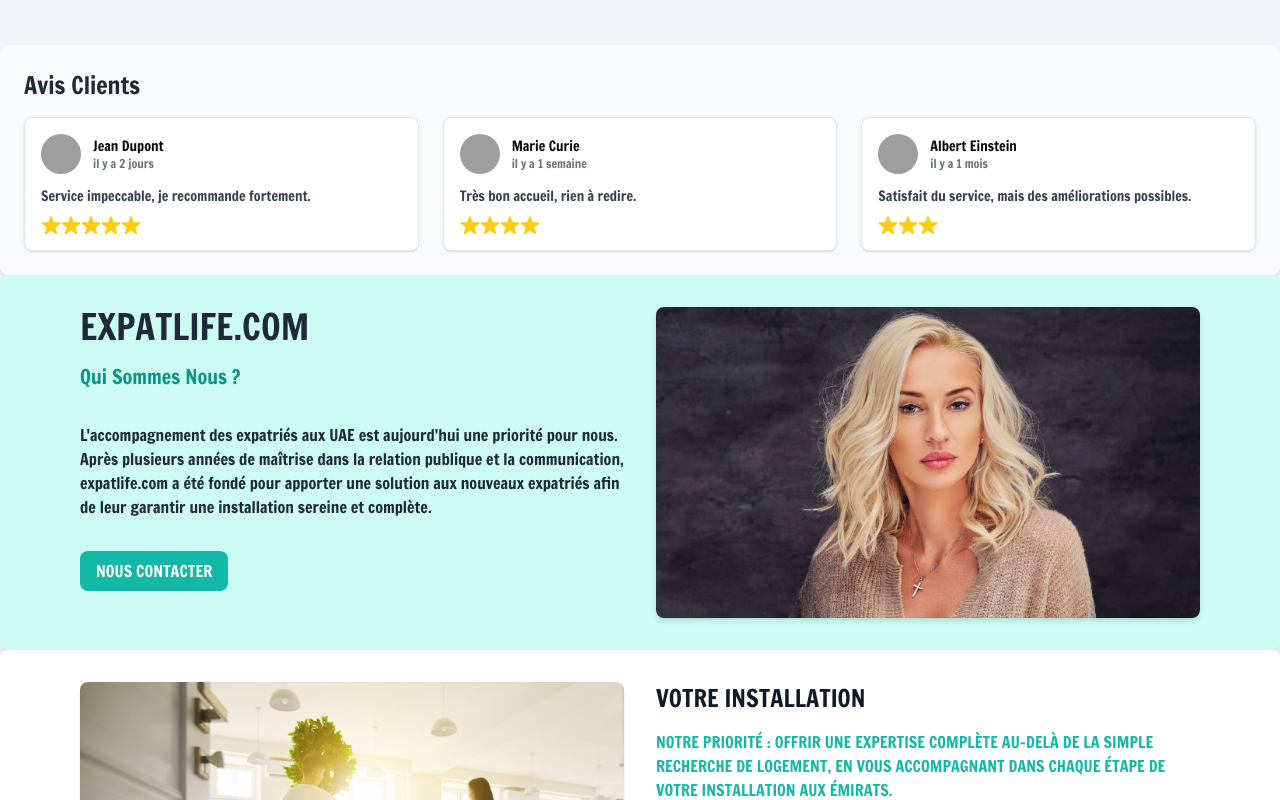
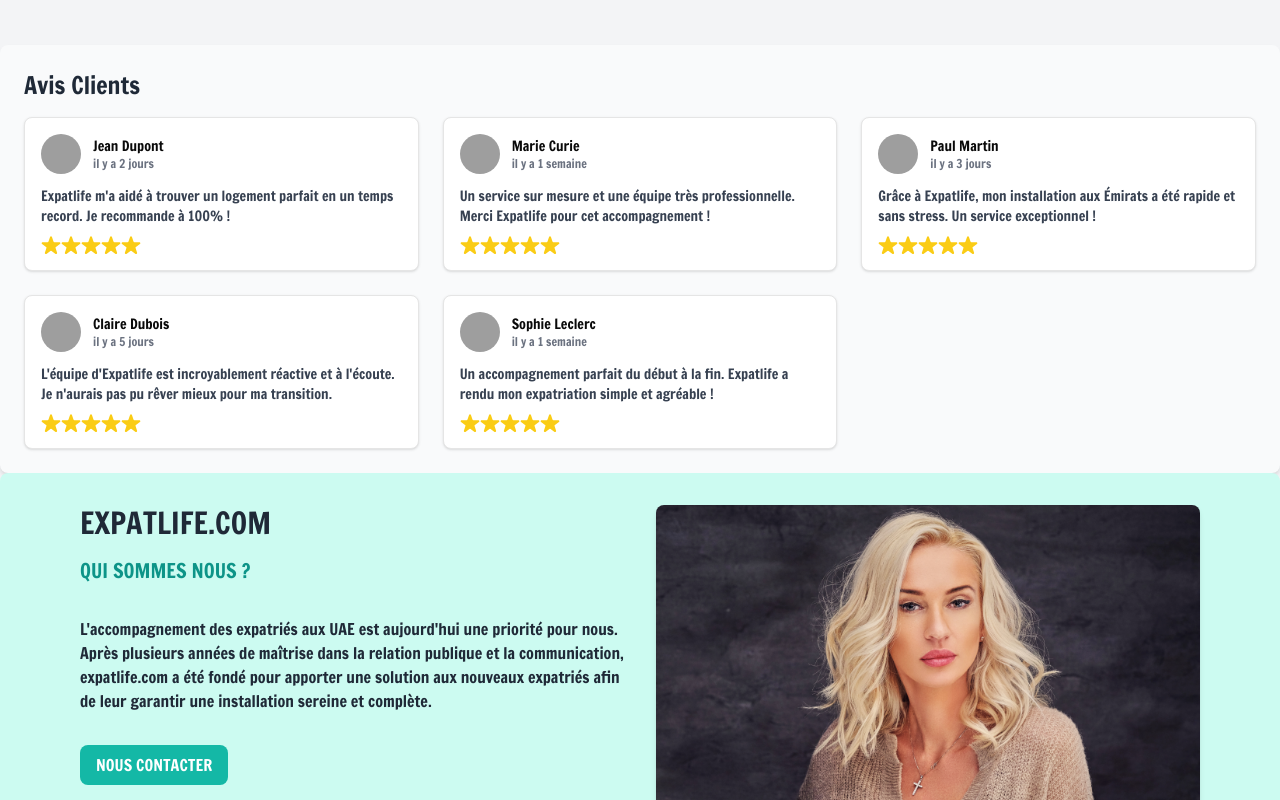
Before and after one commit to tiray972/ExpatLife, a Next.js app: page / in a window 1280 px wide. Shown: the part 1340-2140 px from the top of the page. Built offline with nearby package versions, Linux system fonts and the light colour scheme; no server answers; grey boxes are pictures that could not be loaded.

Commit message:
update blog

```diff
--- a/package.json
+++ b/package.json
@@ -39,6 +39,7 @@
     "react": "19.0.0-rc-66855b96-20241106",
     "react-dom": "19.0.0-rc-66855b96-20241106",
     "react-map-gl": "^7.1.7",
+    "react-scroll": "^1.9.0",
     "shadcn": "^1.0.0",
     "stripe": "^17.4.0",
     "tailwind-merge": "^2.5.4",
--- /dev/null
+++ b/src/app/blog/[slug]/page.js
@@ -0,0 +1,87 @@
+import { notFound } from "next/navigation";
+import { Metadata } from "next";
+import Image from "next/image";
+
+// Simuler une API pour obtenir un article
+async function fetchArticle(slug) {
+  const articles = {
+    "installer-aux-emirats": {
+      title: "Comment s'installer aux Émirats en toute sérénité",
+      content: "<p>Voici tout ce que vous devez savoir pour réussir votre expatriation...</p>",
+      featuredImage: "/images/blog1.jpg",
+      author: "Expatlife Team",
+      publishedDate: "2024-11-01",
+    },
+    "trouver-logement-rapide": {
+      title: "Les meilleures astuces pour trouver un logement rapide",
+      content: "<p>Voici nos conseils pour trouver un logement adapté à vos besoins...</p>",
+      featuredImage: "/images/blog2.jpg",
+      author: "Expatlife Team",
+      publishedDate: "2024-10-25",
+    },
+  };
+
+  return articles[slug] || null;
+}
+
+// Génération des métadonnées pour SEO
+export async function generateMetadata({ params }) {
+  const article = await fetchArticle(params.slug);
+
+  if (!article) {
+    return {
+      title: "Article non trouvé - Expatlife",
+      description: "L'article que vous cherchez n'existe pas ou a été supprimé.",
+    };
+  }
+
+  return {
+    title: `${article.title} - Blog Expatlife`,
+    description: article.content.replace(/<[^>]+>/g, "").substring(0, 160),
+    openGraph: {
+      title: article.title,
+      description: article.content.replace(/<[^>]+>/g, "").substring(0, 160),
+      images: [
+        {
+          url: article.featuredImage,
+          alt: article.title,
+        },
+      ],
+      type: "article",
+    },
+  };
+}
+
+// Composant principal de la page
+export default async function ArticlePage({ params }) {
+  const article = await fetchArticle(params.slug);
+
+  if (!article) {
+    notFound(); // Affiche une page 404 par défaut de Next.js si l'article n'existe pas
+  }
+
+  return (
+    <div>
+      <header className="bg-teal-500 text-white py-10 text-center">
+        <h1 className="text-4xl font-bold">{article.title}</h1>
+        <p className="text-sm mt-2">
+          Par {article.author} - {new Date(article.publishedDate).toLocaleDateString("fr-FR")}
+        </p>
+      </header>
+
+      <main className="px-6 md:px-20 py-10">
+        <div className="mb-10">
+          <Image
+            src={article.featuredImage}
+            alt={article.title}
+            width={1200}
+            height={675}
+            className="w-full rounded-lg shadow-md"
+            priority
+          />
+        </div>
+        <article className="prose max-w-none" dangerouslySetInnerHTML={{ __html: article.content }} />
+      </main>
+    </div>
+  );
+}
--- /dev/null
+++ b/src/app/blog/page.js
@@ -0,0 +1,66 @@
+import Head from "next/head";
+import Link from "next/link";
+import Image from "next/image";
+
+// Simuler un fetch des articles (connecter à une API dans un vrai projet)
+const articles = [
+  {
+    id: 1,
+    title: "Comment s'installer aux Émirats en toute sérénité",
+    slug: "installer-aux-emirats",
+    summary: "Découvrez les étapes essentielles pour une installation réussie aux Émirats Arabes Unis.",
+    featuredImage: "/images/blog1.jpg",
+    author: "Expatlife Team",
+    publishedDate: "2024-11-01",
+  },
+  {
+    id: 2,
+    title: "Les meilleures astuces pour trouver un logement rapide",
+    slug: "trouver-logement-rapide",
+    summary: "Voici nos conseils pour dénicher un logement adapté à vos besoins, même sans visa.",
+    featuredImage: "/images/blog2.jpg",
+    author: "Expatlife Team",
+    publishedDate: "2024-10-25",
+  },
+];
+
+export default function Blog() {
+  return (
+    <div className="bg-gray-100">
+      <Head>
+        <title>Blog - Expatlife</title>
+        <meta name="description" content="Retrouvez nos articles sur l'expatriation, la vie aux Émirats, et bien plus." />
+        <meta name="keywords" content="blog expatriation, logement Émirats, conseils expatlife" />
+      </Head>
+
+      <header className="py-10 bg-teal-500 text-white text-center">
+        <h1 className="text-4xl font-bold">Nos Articles de Blog</h1>
+        <p className="mt-2">Découvrez nos conseils et astuces pour une expatriation réussie.</p>
+      </header>
+
+      <section className="px-6 md:px-20 py-10 grid grid-cols-1 md:grid-cols-2 gap-8">
+        {articles.map((article) => (
+          <article key={article.id} className="bg-white shadow-md rounded-lg overflow-hidden">
+            <Image
+              src={article.featuredImage}
+              alt={article.title}
+              width={600}
+              height={400}
+              className="w-full h-48 object-cover"
+            />
+            <div className="p-6">
+              <h2 className="text-xl font-bold mb-4">{article.title}</h2>
+              <p className="text-gray-600 mb-4">{article.summary}</p>
+              <p className="text-sm text-gray-500">
+                Par {article.author} - {new Date(article.publishedDate).toLocaleDateString("fr-FR")}
+              </p>
+              <Link href={`/blog/${article.slug}`} className="text-teal-500 font-semibold mt-4 block hover:underline">
+                Lire l'article
+              </Link>
+            </div>
+          </article>
+        ))}
+      </section>
+    </div>
+  );
+}
--- a/src/app/globals.css
+++ b/src/app/globals.css
@@ -95,6 +95,9 @@ body {
   * {
     @apply border-border;
   }
+  html{
+    scroll-behavior: smooth;
+  }
   body {
     @apply bg-background text-foreground;
   }
--- a/src/app/page.js
+++ b/src/app/page.js
@@ -5,6 +5,9 @@ import Header from "@/components/header";
 import Footer from '@/components/Footer';
 import FAQ from '@/components/faq';
 import GoogleReviews from '@/components/google/googlereviews';
+
+import Head from 'next/head';
+
 
 
 export default function Home() {
@@ -60,29 +63,49 @@ export default function Home() {
     {
       authorName: "Jean Dupont",
       profilePhoto: "/images/default-avatar.png", // Mettre des avatars corrects
-      text: "Service impeccable, je recommande fortement.",
+      text: "Expatlife m'a aidé à trouver un logement parfait en un temps record. Je recommande à 100% !",
       rating: 5,
       relativeTime: "il y a 2 jours",
     },
     {
       authorName: "Marie Curie",
       profilePhoto: "/images/default-avatar.png",
-      text: "Très bon accueil, rien à redire.",
-      rating: 4,
+      text: "Un service sur mesure et une équipe très professionnelle. Merci Expatlife pour cet accompagnement !",
+      rating: 5,
       relativeTime: "il y a 1 semaine",
     },
     {
-      authorName: "Albert Einstein",
+      authorName: "Paul Martin",
       profilePhoto: "/images/default-avatar.png",
-      text: "Satisfait du service, mais des améliorations possibles.",
-      rating: 3,
-      relativeTime: "il y a 1 mois",
+      text: "Grâce à Expatlife, mon installation aux Émirats a été rapide et sans stress. Un service exceptionnel !",
+      rating: 5,
+      relativeTime: "il y a 3 jours",
+    },
+    {
+      authorName: "Claire Dubois",
+      profilePhoto: "/images/default-avatar.png",
+      text: "L'équipe d'Expatlife est incroyablement réactive et à l'écoute. Je n'aurais pas pu rêver mieux pour ma transition.",
+      rating: 5,
+      relativeTime: "il y a 5 jours",
+    },
+    {
+      authorName: "Sophie Leclerc",
+      profilePhoto: "/images/default-avatar.png",
+      text: "Un accompagnement parfait du début à la fin. Expatlife a rendu mon expatriation simple et agréable !",
+      rating: 5,
+      relativeTime: "il y a 1 semaine",
     },
   ];
 
 
+
   return (
-    <div className="bg-gray-100">
+    <div className="bg-gray-100 scroll-smooth">
+      <Head>
+        <title>Expatlife - Votre installation aux Émirats</title>
+        <meta name="description" content="Expatlife vous accompagne dans votre installation aux Émirats : logement, visa, et démarches administratives." />
+        <meta name="keywords" content="Expatlife, logement Émirats, visa, installation, expatrié" />
+      </Head>
        <Header />
       {/* Hero Section */}
       <section
@@ -147,7 +170,7 @@ export default function Home() {
         <h2 className="text-center text-3xl font-bold mb-10">NOTRE PRIORITÉ</h2>
         <div className="grid grid-cols-1 md:grid-cols-3 gap-8 px-6 md:px-20  space-x-8">
           {/* Card 1 */}
-          <Link  href="/contact"  >
+          <a href="#ACCOMPAGNEMENT"  >
             <div className="bg-white hover:scale-105 p-6 border rounded-lg shadow-md flex flex-col items-start justify-between h-full">
               <div className="text-teal-500 text-4xl mb-4">
                 <Users />
@@ -157,9 +180,9 @@ export default function Home() {
                 Nous vous mettons à disposition la création de votre visa personnel, celui de votre famille et également votre société ainsi que toutes démarches administratives pour votre installation.
               </p>
             </div>
-          </Link>
+          </a>
           {/* Card 2 */}
-          <Link href="/location" >
+          <a href="#INSTALLATION"  >
             <div className="bg-white hover:scale-105 p-6 border rounded-lg shadow-md flex flex-col items-start justify-between h-full">
               <div className="text-teal-500 text-4xl mb-4">
                 <Briefcase />
@@ -169,9 +192,9 @@ export default function Home() {
                 Avec ou sans visa, trouvez votre 1er logement, petite ou longue durée et installez-vous en toute sérénité grâce à nos partenaires et propriétaires triés sur le volet.
               </p>
             </div>
-          </Link>
+          </a>
           {/* Card 3 */}
-          <Link href="/contact" >
+          <a href="#CONFIANCE"  >
             <div className="bg-white hover:scale-105 p-6 border rounded-lg shadow-md flex flex-col items-start justify-between h-full">
               <div className="text-teal-500 text-4xl mb-4">
                 <Handshake />
@@ -181,7 +204,7 @@ export default function Home() {
                 Notre expérience de plusieurs années en relation publique vous permettra d'être soutenu dans n'importe quelle démarche qu'elle soit administrative ou autre ici aux Émirats.
               </p>
             </div>
-          </Link>
+          </a>
         </div>
       </section>
 
@@ -190,14 +213,14 @@ export default function Home() {
       {/* About Us Section */}
       <section className="bg-teal-100 rounded-lg shadow-lg py-8 px-6 md:px-20 2xl:px-96 space-x-8 flex flex-col md:flex-row">
           <div className="md:w-1/2 ">
-            <h2 className="text-3xl md:text-4xl font-bold text-gray-800 mb-4">
+            <h2 className="text-3xl md:text-3xl font-bold text-gray-800 mb-4">
               EXPATLIFE.COM
             </h2>
-            <h3 className="text-xl font-bold text-teal-600 mb-8">Qui Sommes Nous ?</h3>
+            <h3 className="text-xl font-bold text-teal-600 mb-8">QUI SOMMES NOUS ?</h3>
             <p className="text-gray-800 mb-8">
               L'accompagnement des expatriés aux UAE est aujourd'hui une priorité pour nous. Après plusieurs années de maîtrise dans la relation publique et la communication, expatlife.com a été fondé pour apporter une solution aux nouveaux expatriés afin de leur garantir une installation sereine et complète.
             </p>
-            <Link href="/about">
+            <Link href="/contact">
               <button className="bg-teal-500 text-white font-bold py-2 px-4 rounded-lg hover:bg-teal-600 transition">
                 NOUS CONTACTER
               </button>
@@ -216,7 +239,7 @@ export default function Home() {
 
       </section>
       {/* Section INSTALLATION */}
-      <section className="bg-white rounded-lg shadow-lg py-8 px-6 md:px-20 2xl:px-96 space-x-8 flex flex-col md:flex-row">
+      <section id='INSTALLATION' className="bg-white rounded-lg shadow-lg py-8 px-6 md:px-20 2xl:px-96 space-x-8 flex flex-col md:flex-row">
         <div className="md:w-1/2">
         <Image
               src="/images/205.png"
@@ -227,7 +250,7 @@ export default function Home() {
             />
         </div>
         <div className="md:w-1/2 ">
-          <h2 className="text-2xl font-bold text-gray-900 mb-4">VOTRE INSTALLATION</h2>
+          <h2 className="text-3xl font-bold text-gray-900 mb-4">VOTRE INSTALLATION</h2>
           <p className="text-teal-500 font-semibold mb-4">
             NOTRE PRIORITÉ : OFFRIR UNE EXPERTISE COMPLÈTE AU-DELÀ DE LA SIMPLE
             RECHERCHE DE LOGEMENT, EN VOUS ACCOMPAGNANT DANS CHAQUE ÉTAPE DE
@@ -249,9 +272,9 @@ export default function Home() {
         </div>
       </section>
       {/* Section ACCOMPAGNEMENT */}
-      <section className="bg-gray-100 rounded-lg shadow-lg p-8 px-6 md:px-20 2xl:px-96 space-x-8  flex flex-col md:flex-row">
+      <section id='ACCOMPAGNEMENT' className="bg-gray-100 rounded-lg shadow-lg p-8 px-6 md:px-20 2xl:px-96 space-x-8  flex flex-col md:flex-row">
         <div className="md:w-1/2 ">
-          <h2 className="text-2xl font-bold text-gray-900 mb-4">VOTRE ACCOMPAGNEMENT</h2>
+          <h2 className="text-3xl font-bold text-gray-900 mb-4">VOTRE ACCOMPAGNEMENT</h2>
           <p className="text-teal-500 font-semibold mb-4">
           NOTRE PRIORITÉ : RENDRE VOTRE INSTALLATION AUX ÉMIRATS PLUS ACCESSIBLES
           GRÂCE À UN ACCOMPAGNEMENT PERSONNALISÉ ET UN RÉSEAU DE PARTENAIRES DÉDIÉS.
@@ -279,7 +302,7 @@ export default function Home() {
 
       </section>
       {/* Section confiance */}
-      <section className="bg-white rounded-lg shadow-lg p-8 px-6 md:px-20 2xl:px-96 space-x-8 flex flex-col md:flex-row">
+      <section id='CONFIANCE' className="bg-white rounded-lg shadow-lg p-8 px-6 md:px-20 2xl:px-96 space-x-8 flex flex-col md:flex-row">
         <div className="md:w-1/2">
           <img
             src="images/207.png"
@@ -288,7 +311,7 @@ export default function Home() {
           />
         </div>
         <div className="md:w-1/2 ">
-          <h2 className="text-2xl font-bold text-gray-900 mb-4">VOTRE CONFIANCE</h2>
+          <h2 className="text-3xl font-bold text-gray-900 mb-4">VOTRE CONFIANCE</h2>
           <p className="text-teal-500 font-semibold mb-4">
             NOTRE PRIORITÉ : SIMPLIFIER VOS DÉMARCHES IMPRÉVUES GRÂCE À NOTRE
             EXPERTISE LOCALE ET UN RÉSEAU DE PARTENAIRES FIABLES.
@@ -303,9 +326,11 @@ export default function Home() {
             expérience sur le territoire et à un réseau de partenaires fiables,
             nous vous apportons des solutions adaptées et un soutien constant.
           </p>
+          <Link href="/contact">
           <button className="bg-teal-500 text-white font-bold py-2 px-4 rounded hover:bg-teal-600">
             NOUS CONTACTER
           </button>
+          </Link>
         </div>
 
 
```
Also changed, not shown: 1 other file (tests, documents, lock files or other folders).
